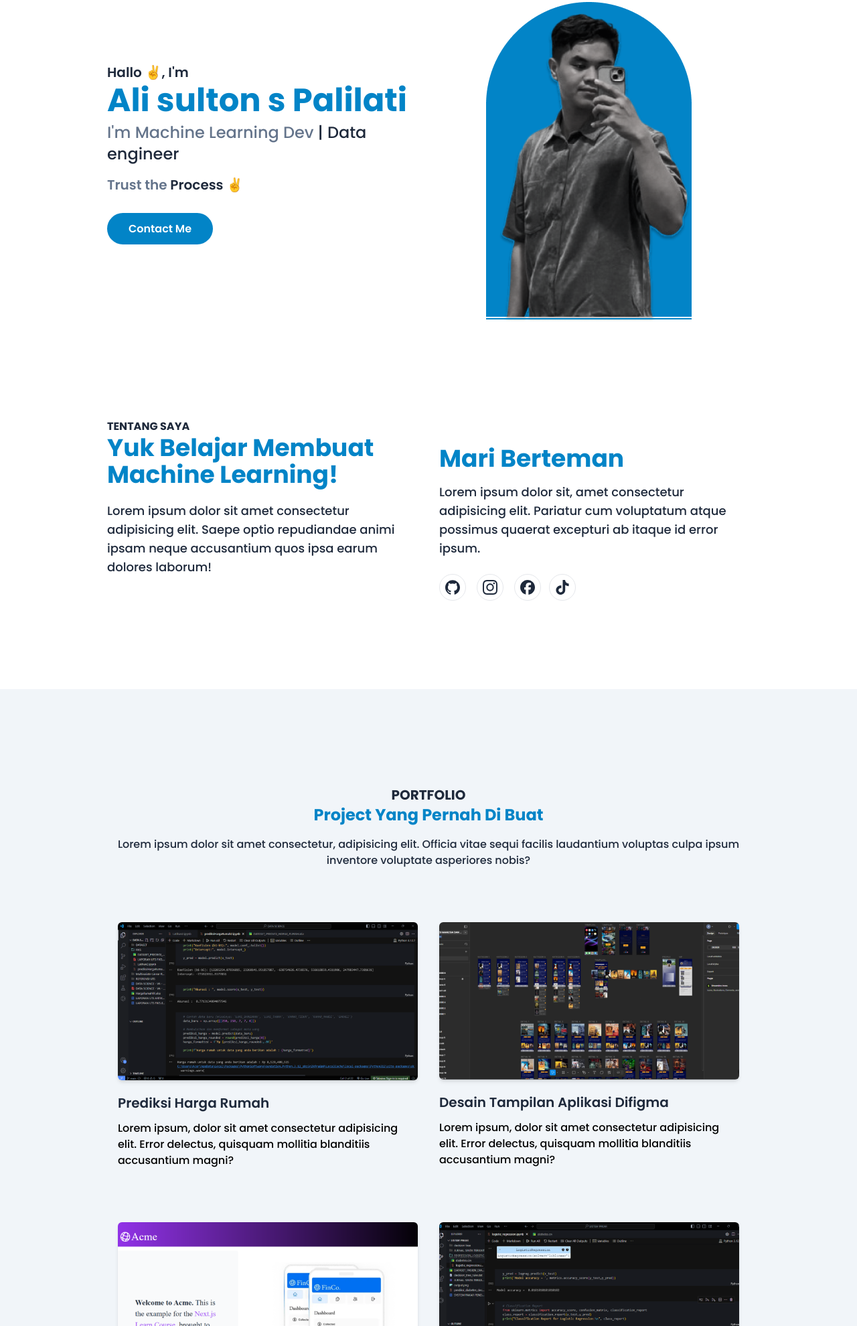
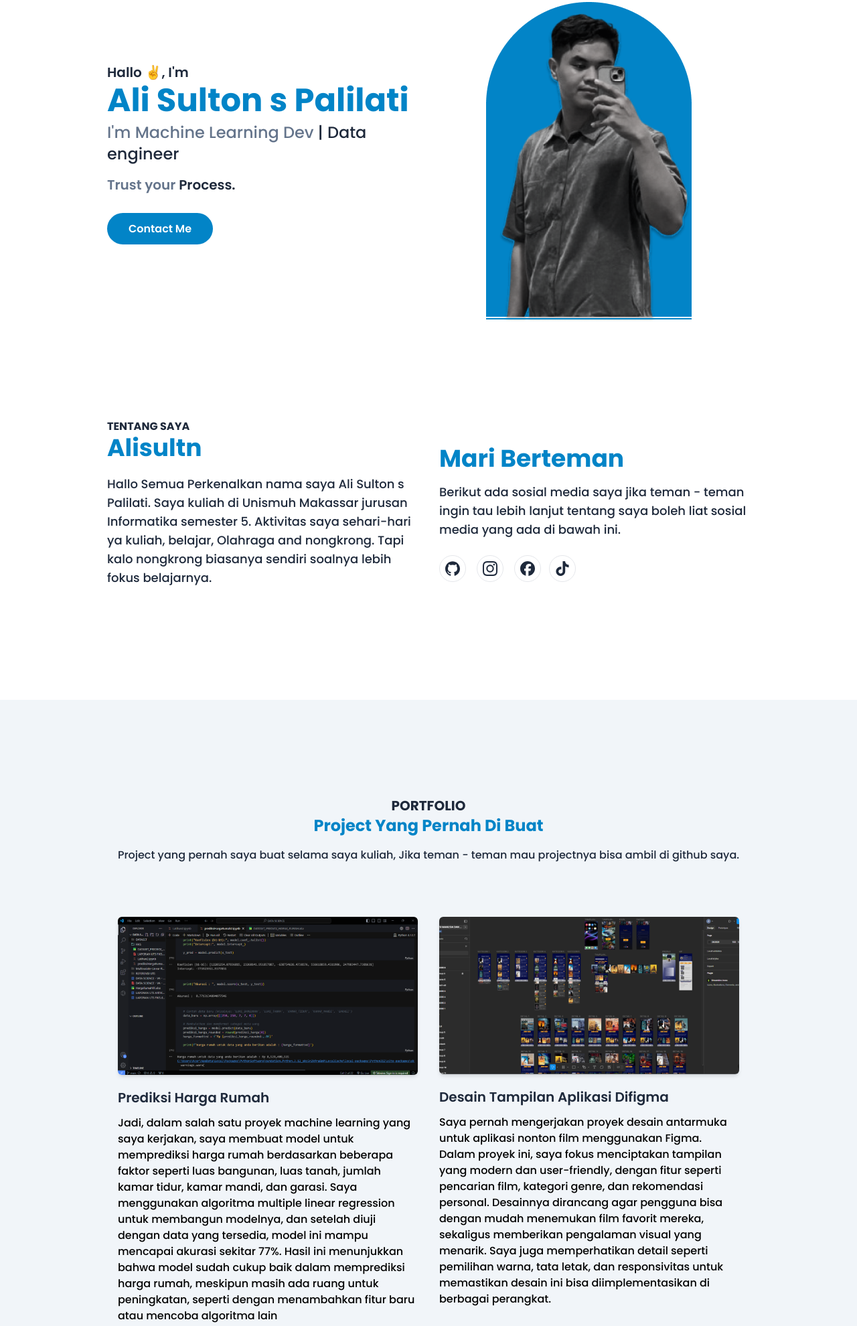
Before and after one commit to AliSultonsPalilati/WEB-PROFILE-ALISULTN, a website: page index.html in a window 1280 px wide. Shown: the part 177-2157 px from the top of the page at 67% size. Drawn offline with Linux system fonts and the light colour scheme.

Commit message:
Perubahan kedua untuk perbaiki keterangan

```diff
--- a/index.html
+++ b/index.html
@@ -63,7 +63,7 @@
                     <h1 class="text-base font-semibold text-primary md:text-xl lg:text-1xl">
                         Hallo ✌️, I'm
                         <span class="block font-bold text-font text-4xl mt-1 lg:text-5xl">
-                            Ali sulton s Palilati
+                            Ali Sulton s Palilati
                         </span>
                     </h1>
                     <h2 class="text-lg font-medium text-secondary mb-4 mt-2 lg:text-2xl text-brmprimary">
@@ -72,10 +72,10 @@
                             | Data engineer
                         </span>
                     </h2>
-                    <p class="text-sm text-brmprimary mt-1 font-semibold text-2xl mb-10 lg:text-xl ">
-                        Trust the
+                    <p class="text-lg text-brmprimary mt-1 font-semibold text-3xl mb-10 lg:text-xl ">
+                        Trust your
                         <span class="text-primary">
-                            Process ✌️
+                            Process.
                         </span>
                     </p>
                     <a href="#" class="text-base font-semibold text-white bg-font py-3 px-8 rounded-full hover:shadow-lg hover:opacity-80 transition duration-300 ease-in out">Contact Me</a>
@@ -97,12 +97,12 @@
             <div class="flex flex-wrap ">
                 <div class="w-full px-4 mb-10 text-primary lg:w-1/2">
                     <h4 class="font-bold uppercase text-primary">Tentang Saya</h4>
-                    <h2 class="font-bold text-font text-3xl mb-5 max-w-md lg:text-4xl">Yuk Belajar Membuat Machine Learning!</h2>
-                    <p class="font-medium text-base max-w-xl lg:text-lg ">Lorem ipsum dolor sit amet consectetur adipisicing elit. Saepe optio repudiandae animi ipsam neque accusantium quos ipsa earum dolores laborum!</p>
+                    <h2 class="font-bold text-font text-3xl mb-5 max-w-md lg:text-4xl">Alisultn</h2>
+                    <p class="font-medium text-base max-w-xl lg:text-lg ">Hallo Semua Perkenalkan nama saya Ali Sulton s Palilati. Saya kuliah di Unismuh Makassar jurusan Informatika semester 5. Aktivitas saya sehari-hari ya kuliah, belajar, Olahraga and nongkrong. Tapi kalo nongkrong biasanya sendiri soalnya lebih fokus belajarnya. </p>
                 </div>
                 <div class="w-full px-4 text-primary lg:w-1/2">
                     <h3 class="font-bold text-font text-2xl mb-4 lg:text-4xl lg:pt-10">Mari Berteman</h3>
-                    <p class="font-medium text-base mb-6 max-w-xl lg:text-lg" >Lorem ipsum dolor sit, amet consectetur adipisicing elit. Pariatur cum voluptatum  atque possimus quaerat excepturi ab itaque id error ipsum.</p>
+                    <p class="font-medium text-base mb-6 max-w-xl lg:text-lg" >Berikut ada sosial media saya jika teman - teman ingin tau lebih lanjut tentang saya boleh liat sosial media yang ada di bawah ini.</p>
                     <div class="flex items-center">
                         <!-- Github -->
                          <a href="https://github.com/AliSultonsPalilati?tab=repositories target="_blank class="w-10 h-10 mr-4 rounded-full flex justify-center items-center border hover:border-font hover:bg-font hover:text-white" >
@@ -137,7 +137,7 @@
             <div class=".max-w-xl mx-auto text-center mb-16">
                 <h2 class="font-bold text-xl text-primary">PORTFOLIO</h2>
                 <h2 class="font-bold text-font text-2xl mb-4">Project Yang Pernah Di Buat</h2>
-                <p class="font-medium text-md text-primary">Lorem ipsum dolor sit amet consectetur, adipisicing elit. Officia vitae sequi facilis laudantium voluptas culpa ipsum inventore voluptate asperiores nobis?
+                <p class="font-medium text-md text-primary">Project yang pernah saya buat selama saya kuliah, Jika teman - teman mau projectnya bisa ambil di github saya.
                 </p>
             </div>
            </div>
@@ -150,7 +150,7 @@
                     <img src="src/img/portfolio/multiple_LR.png" alt="Multiple Linaer regression" width="w-full">
                 </div>
                 <h3 class="font-semibold text-xl text-primary mt-5 mb-3">Prediksi Harga Rumah</h3>
-                <p class="font-medium text-base text-secondary">Lorem ipsum, dolor sit amet consectetur adipisicing elit. Error delectus, quisquam mollitia blanditiis accusantium magni?</p>
+                <p class="font-medium text-base text-secondary ">Jadi, dalam salah satu proyek machine learning yang saya kerjakan, saya membuat model untuk memprediksi harga rumah berdasarkan beberapa faktor seperti luas bangunan, luas tanah, jumlah kamar tidur, kamar mandi, dan garasi. Saya menggunakan algoritma multiple linear regression untuk membangun modelnya, dan setelah diuji dengan data yang tersedia, model ini mampu mencapai akurasi sekitar 77%. Hasil ini menunjukkan bahwa model sudah cukup baik dalam memprediksi harga rumah, meskipun masih ada ruang untuk peningkatan, seperti dengan menambahkan fitur baru atau mencoba algoritma lain</p>
 
             </div>
             <!-- gambar 2 -->
@@ -159,7 +159,7 @@
                     <img src="src/img/portfolio/desain_figma.png" alt="Desain Figma" width="w-full">
                 </div>
                 <h3 class="font-semibold text-xl text-primary mt-5 mb-3">Desain Tampilan Aplikasi Difigma</h3>
-                <p class="font-medium text-base text-secondary">Lorem ipsum, dolor sit amet consectetur adipisicing elit. Error delectus, quisquam mollitia blanditiis accusantium magni?</p>
+                <p class="font-medium text-base text-secondary">Saya pernah mengerjakan proyek desain antarmuka untuk aplikasi nonton film menggunakan Figma. Dalam proyek ini, saya fokus menciptakan tampilan yang modern dan user-friendly, dengan fitur seperti pencarian film, kategori genre, dan rekomendasi personal. Desainnya dirancang agar pengguna bisa dengan mudah menemukan film favorit mereka, sekaligus memberikan pengalaman visual yang menarik. Saya juga memperhatikan detail seperti pemilihan warna, tata letak, dan responsivitas untuk memastikan desain ini bisa diimplementasikan di berbagai perangkat.</p>
 
             </div>
             <!-- gambar 3 -->
@@ -168,7 +168,7 @@
                     <img src="src/img/portfolio/web_praktikum.png" alt="web praktikum" width="w-full">
                 </div>
                 <h3 class="font-semibold text-xl text-primary mt-5 mb-3">Hasil Praktikum Matkul Web</h3>
-                <p class="font-medium text-base text-secondary">Lorem ipsum, dolor sit amet consectetur adipisicing elit. Error delectus, quisquam mollitia blanditiis accusantium magni?</p>
+                <p class="font-medium text-base text-secondary">Dalam praktikum Lab Pemrograman Web, saya mengembangkan sebuah aplikasi menggunakan Next.js. Aplikasi ini dirancang dengan pendekatan server-side rendering untuk memastikan performa yang optimal dan pengalaman pengguna yang cepat. Fitur-fiturnya mencakup halaman dinamis, navigasi yang responsif, dan integrasi API untuk menampilkan data secara real-time. Proyek ini membantu saya memahami konsep penting seperti routing di Next.js, pengelolaan state, dan optimasi aplikasi web modern.</p>
 
             </div>
             <!-- gambar 4 -->
@@ -177,7 +177,7 @@
                     <img src="src/img/portfolio/logistic_regression.png" alt="logistic_regression" width="w-full">
                 </div>
                 <h3 class="font-semibold text-xl text-primary mt-5 mb-3">Model Prediksi Penyakit Diabetes</h3>
-                <p class="font-medium text-base text-secondary">Lorem ipsum, dolor sit amet consectetur adipisicing elit. Error delectus, quisquam mollitia blanditiis accusantium magni?</p>
+                <p class="font-medium text-base text-secondary">Saya juga pernah mengembangkan model machine learning untuk memprediksi penyakit diabetes menggunakan algoritma Logistic Regression. Model ini dibangun dengan menggunakan dataset yang saya ambil di website kaggle.com. Setelah proses pelatihan dan pengujian, model berhasil mencapai akurasi sebesar 82%. Proyek ini membantu saya memahami cara kerja algoritma Logistic Regression dalam klasifikasi biner.</p>
 
             </div>
 
@@ -303,7 +303,7 @@
                 <div class=".max-w-xl mx-auto text-center mb-16">
                     <h2 class="font-bold text-xl text-primary">KONTAK</h2>
                     <h2 class="font-bold text-font text-2xl mb-4">Hubungi Saya</h2>
-                    <p class="font-medium text-md text-primary">Lorem ipsum dolor sit amet consectetur, adipisicing elit. Officia vitae sequi facilis laudantium voluptas culpa ipsum inventore voluptate asperiores nobis?
+                    <p class="font-medium text-md text-primary">Jika teman -teman ada pertanyaan atau keperluan lainnya, bisa hubungi saya atau mungkin ajak nongkrong wkwkwk.
                     </p>
                 </div>
                </div>
```
Also changed, not shown: src/output.css.
